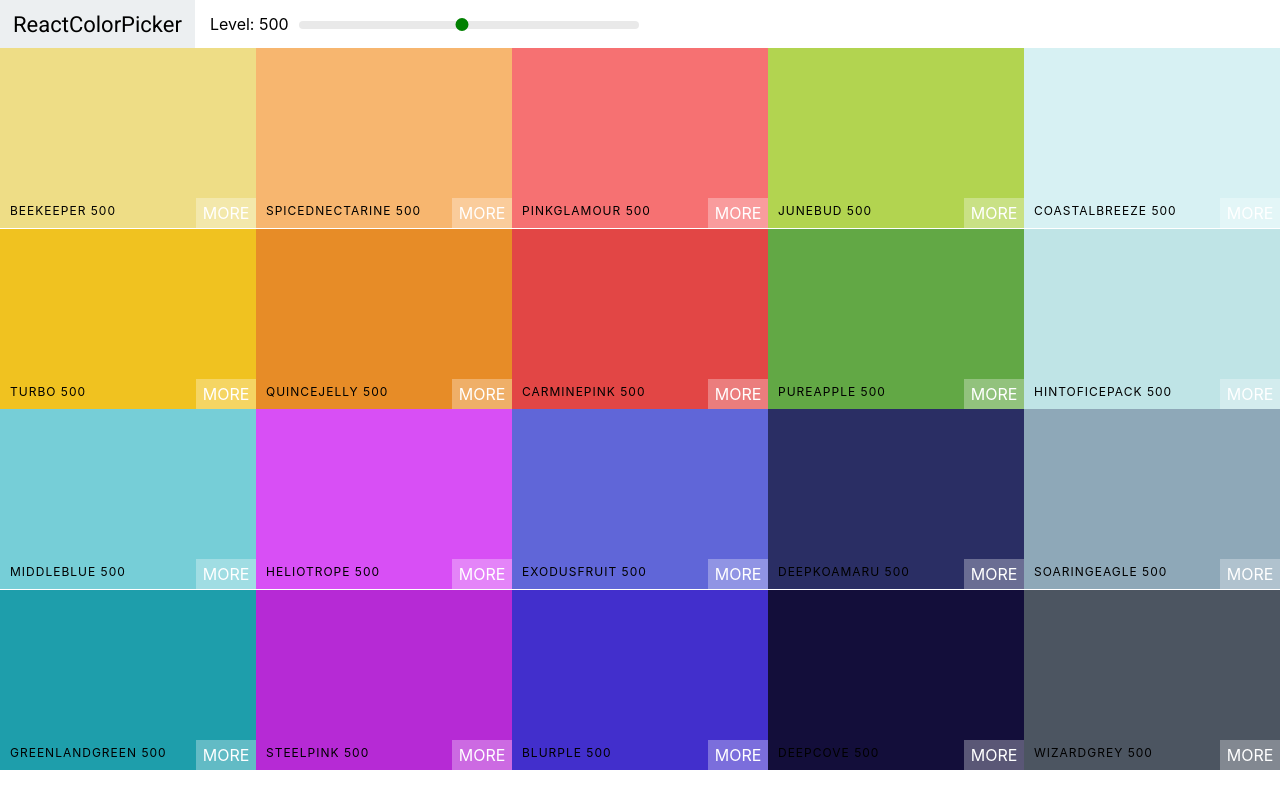
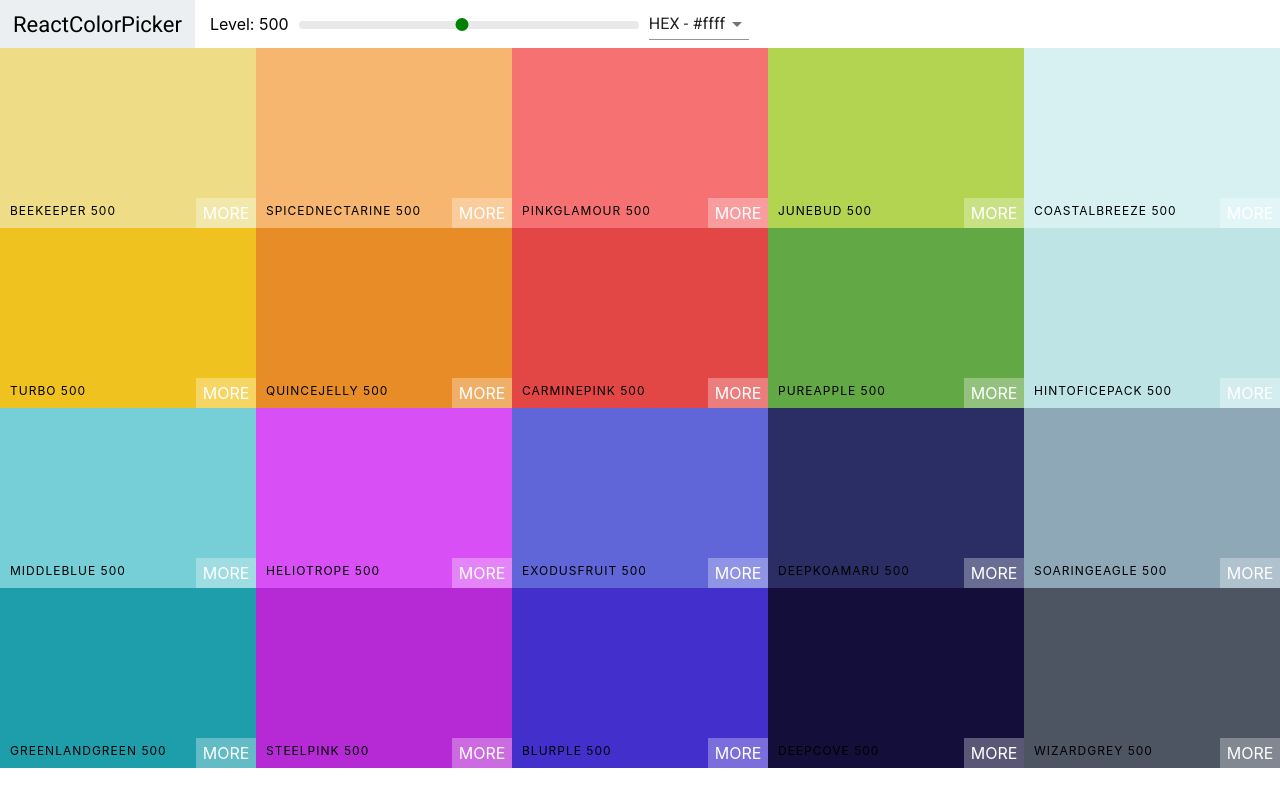
Before and after one commit to zsorosz/react-color-app, a React (Create React App) app: page / in a window 1280 px wide. Built offline with nearby package versions, Linux system fonts and the light colour scheme.

Commit message:
install Material UI and add Select

```diff
--- a/package.json
+++ b/package.json
@@ -3,6 +3,7 @@
   "version": "0.1.0",
   "private": true,
   "dependencies": {
+    "@material-ui/core": "^4.9.11",
     "@testing-library/jest-dom": "^4.2.4",
     "@testing-library/react": "^9.3.2",
     "@testing-library/user-event": "^7.1.2",
--- a/src/ColorBox.css
+++ b/src/ColorBox.css
@@ -5,7 +5,7 @@
     position: relative;
     display: inline-block;
     cursor: pointer;
-    margin-bottom: -3.5px;
+    margin-bottom: -4px;
 }
 
 .copy-button {
--- a/src/Navbar.js
+++ b/src/Navbar.js
@@ -1,11 +1,23 @@
 import React, { Component } from 'react';
+import Select from '@material-ui/core/Select';
+import MenuItem from '@material-ui/core/MenuItem';
 import Slider from 'rc-slider';
 import 'rc-slider/assets/index.css';
 import './Navbar.css';
 
 class Navbar extends Component {
+    constructor(props){
+        super(props);
+        this.state = { format: "hex" };
+        this.handleChange = this.handleChange.bind(this);
+    }
+    handleChange(e){
+        this.setState({ format: e.target.value });
+        this.props.handleChange(e.target.value);
+    }
     render(){
         const { level, changeLevel } = this.props;
+        const { format } = this.state;
         return(
             <header className="Navbar">
                 <div className="logo">
@@ -22,6 +34,13 @@
                             onAfterChange={changeLevel} />
                     </div>
                 </div>
+                <div className="select-container">
+                    <Select value={format} onChange={this.handleChange}>
+                        <MenuItem value="hex">HEX - #ffff</MenuItem>
+                        <MenuItem value="rgb">RGB - rgb(255, 255, 255)</MenuItem>
+                        <MenuItem value="rgba">RGBA - rgba(255, 255, 255, 1.0)</MenuItem>
+                    </Select>
+                </div>
             </header>
         )
     }
--- a/src/Palette.js
+++ b/src/Palette.js
@@ -6,21 +6,25 @@
 class Palette extends Component {
     constructor(props){
         super(props);
-        this.state = { level: 500 };
+        this.state = { level: 500, format: "hex" };
         this.changeLevel = this.changeLevel.bind(this);
+        this.changeFormat = this.changeFormat.bind(this);
     }
     changeLevel(level){
         this.setState({ level });
     }
+    changeFormat(val){
+        this.setState({ format: val })
+    }
     render(){
         const { colors } = this.props.palette;
-        const { level } = this.state;
+        const { level, format } = this.state;
         const colorBoxes = colors[level].map(color => (
-            <ColorBox background={color.hex} name={color.name} />
+            <ColorBox background={color[format]} name={color.name} />
         ));
         return(
             <div className="Palette">
-                <Navbar level={level} changeLevel={this.changeLevel} />
+                <Navbar level={level} changeLevel={this.changeLevel} handleChange={this.changeFormat} />
                 <div className="Palette-colors">
                     {colorBoxes}
                 </div>
--- a/src/colorHelpers.js
+++ b/src/colorHelpers.js
@@ -21,7 +21,7 @@
         rgb: chroma(scale[i]).css(),
         rgba: chroma(scale[i])
           .css()
-          .replace("rgba", "rgba")
+          .replace("rgb", "rgba")
           .replace(")", ",1.0)")
       });
     }
```
Also changed, not shown: 1 other file (tests, documents, lock files or other folders).
